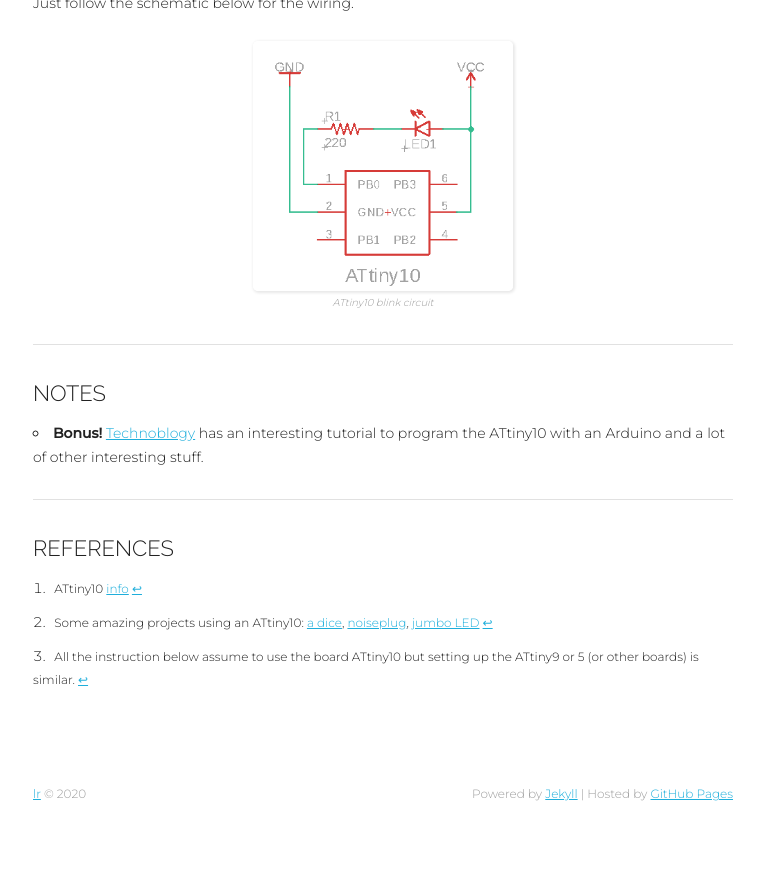
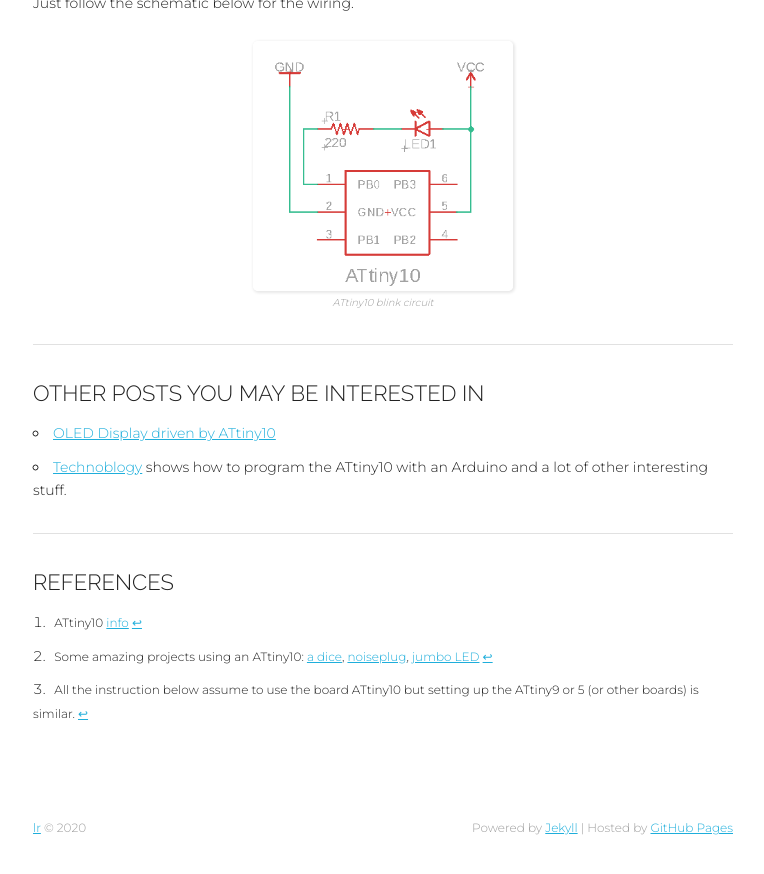
Before and after one commit to ridoluc/ridoluc.github.io, a Jekyll site: the page built from _posts/2020-03-23-attiny10-programming-platformio-terminal.markdown, in a window 1280 px wide and 900 px high, scrolled down 6160 px. Shown: the top 874 px of the window, without its empty margins (257-1021 px from the left). Built offline with Jekyll 4.4.1, drawn with Linux system fonts in a browser that asks for light colours; comment, search, counter and statistics services are not loaded.

Commit message:
other posts section

```diff
--- a/_posts/2020-03-23-attiny10-programming-platformio-terminal.markdown
+++ b/_posts/2020-03-23-attiny10-programming-platformio-terminal.markdown
@@ -184,9 +184,9 @@ Just follow the schematic below for the wiring.
 
 
 ***
-## Notes
-
-- **Bonus!** [Technoblogy](http://www.technoblogy.com/show?1YQY) has an interesting tutorial to program the ATtiny10 with an Arduino and a lot of other interesting stuff.
+## Other posts you may be interested in
+- [OLED Display driven by ATtiny10]({%post_url 2020-04-26-attiny10-oled-display%})
+- [Technoblogy](http://www.technoblogy.com/show?1YQY) shows how to program the ATtiny10 with an Arduino and a lot of other interesting stuff.
 
 ***
 
--- a/_sass/custom_style.scss
+++ b/_sass/custom_style.scss
@@ -224,6 +224,7 @@ main {
 	border-radius: 5px;
 	overflow: hidden;
 
+
 	img {
 		max-width: fit-content;
 		height: inherit;
```
